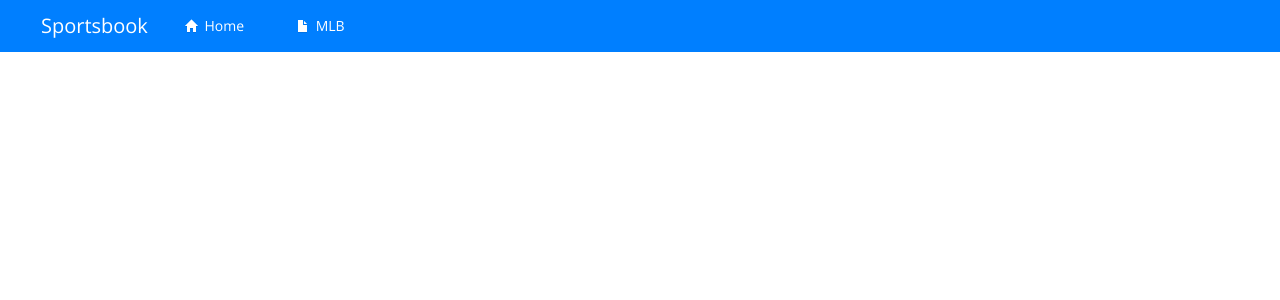
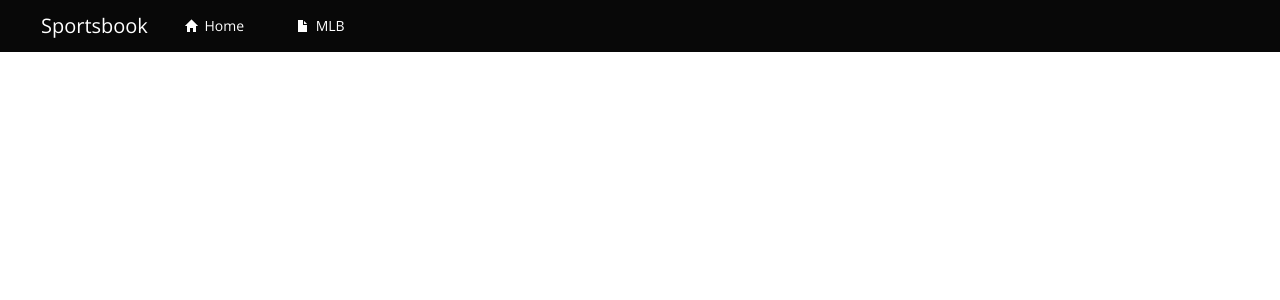
Before and after one commit to usmke1179/sportsbook, a Django app: template sportsbook/templates/base.html in a window 1280 px wide. Shown: the top 300 px of the page. Run offline with Django 3.2, Linux system fonts and the light colour scheme; the template is opened without the code that fills it, so the values that code supplies are empty; parts of the project's set-up code (start-up, migrations or seed data) failed here and were passed over; some libraries are stand-ins or nearby versions.

Commit message:
change theme

```diff
--- a/sportsbook/templates/base.html
+++ b/sportsbook/templates/base.html
@@ -8,7 +8,7 @@
     <link href="{{ STATIC_URL }}extra.css" rel="stylesheet" media="screen">
   </head>
   <body>
-    <div class="navbar navbar-inverse">
+    <div class="navbar">
       <div class="navbar-inner">
         <div class="container-fluid">
           <a class="btn btn-navbar" data-toggle="collapse" data-target=".nav-collapse">
```
